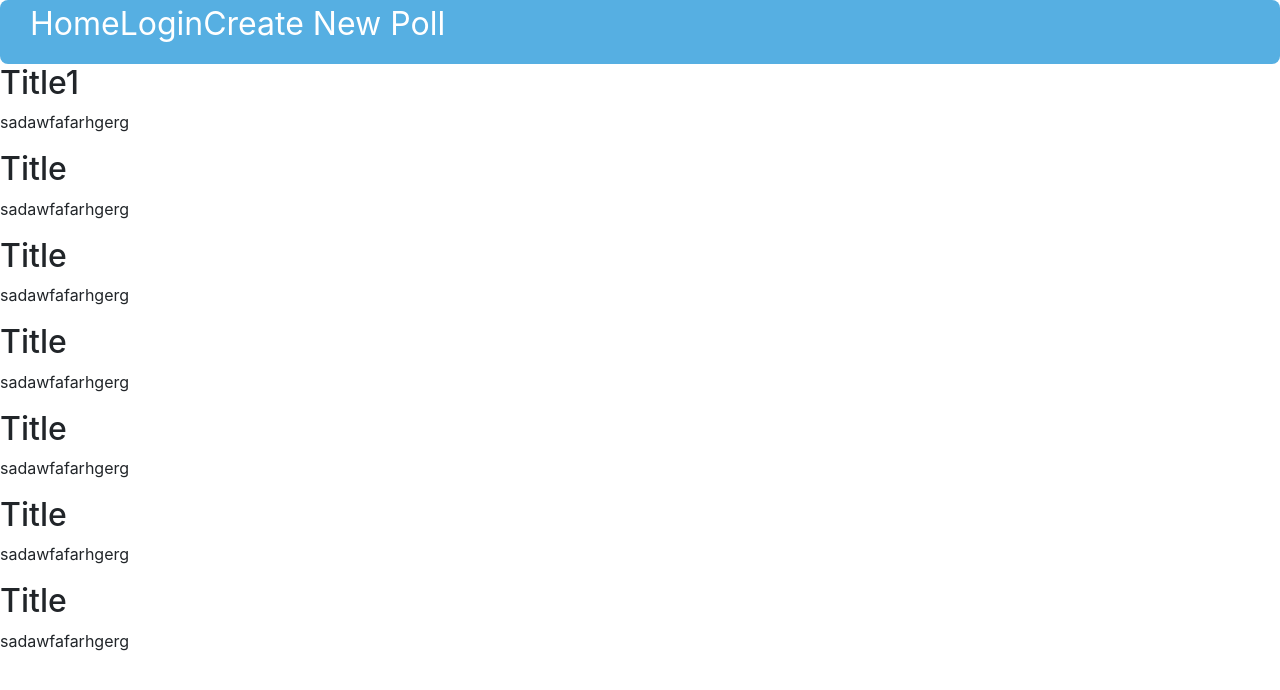
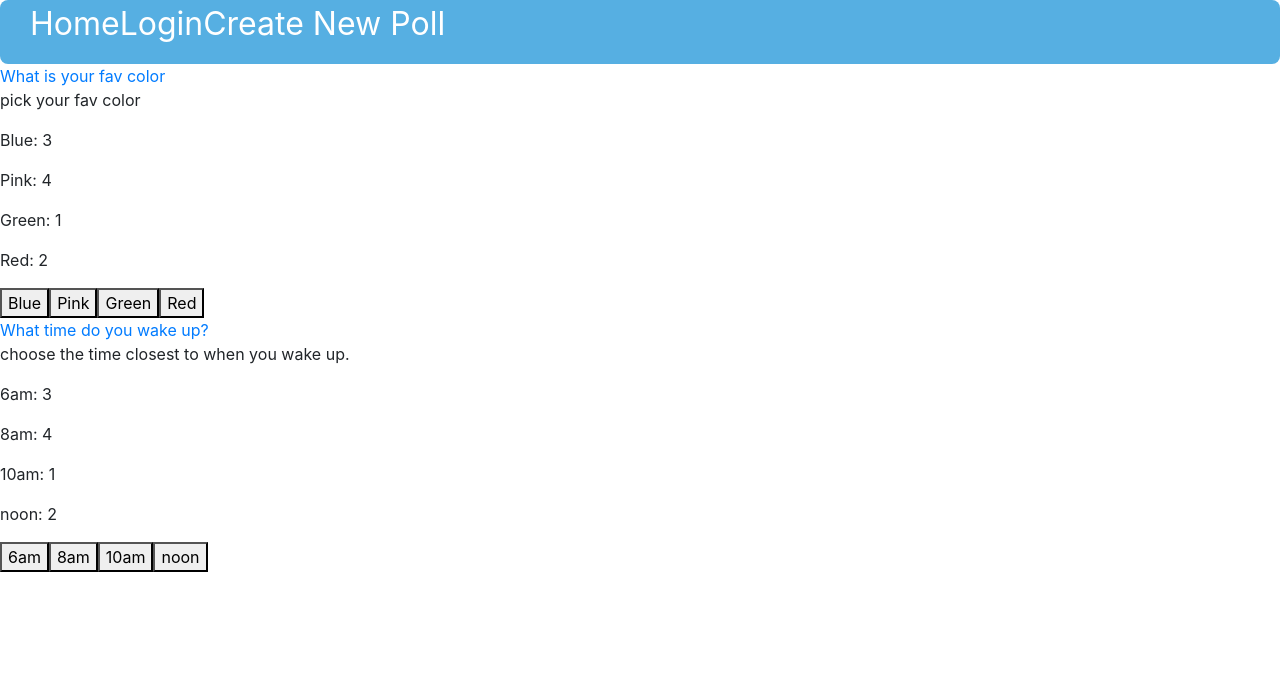
Before and after one commit to ChrisKCarr/Pollista-FrontEnd, a React (Create React App) app in the folder polly-app/: page / in a window 1280 px wide. Shown: the top 690 px of the page. Built offline with nearby package versions, Linux system fonts and the light colour scheme.

Commit message:
Home page displays list of polls

```diff
--- a/polly-app/src/App.js
+++ b/polly-app/src/App.js
@@ -11,7 +11,6 @@ function App() {
       <header>
         <Switch>
           <Route exact path="/" component={Nav} />
-          {/* // Route to createPoll */}
           <Route path="/create" component={Create} />
         </Switch>
       </header>
--- a/polly-app/src/Components/Poll.js
+++ b/polly-app/src/Components/Poll.js
@@ -3,48 +3,71 @@ import { Link, Route } from "react-router-dom";
 
 const testList = [
   {
-    pollTitle: "Title1",
-    body: "sadawfafarhgerg",
-    options: ["Option A", "Option B"]
+    pollTitle: "What is your fav color",
+    body: "pick your fav color",
+    options: [
+      { name: "Blue", count: 3 },
+      { name: "Pink", count: 4 },
+      { name: "Green", count: 1 },
+      { name: "Red", count: 2 }
+    ],
+    choices: ["Blue", "Pink", "Green", "Red"]
   },
   {
-    pollTitle: "Title",
-    body: "sadawfafarhgerg",
-    options: ["Option A", "Option B"]
-  },
-  {
-    pollTitle: "Title",
-    body: "sadawfafarhgerg",
-    options: ["Option A", "Option B"]
-  },
-  {
-    pollTitle: "Title",
-    body: "sadawfafarhgerg",
-    options: ["Option A", "Option B"]
-  },
-  {
-    pollTitle: "Title",
-    body: "sadawfafarhgerg",
-    options: ["Option A", "Option B"]
-  },
-  {
-    pollTitle: "Title",
-    body: "sadawfafarhgerg",
-    options: ["Option A", "Option B"]
-  },
-  {
-    pollTitle: "Title",
-    body: "sadawfafarhgerg",
-    options: ["Option A", "Option B"]
+    pollTitle: "What time do you wake up?",
+    body: "choose the time closest to when you wake up.",
+    options: [
+      { name: "6am", count: 3 },
+      { name: "8am", count: 4 },
+      { name: "10am", count: 1 },
+      { name: "noon", count: 2 }
+    ],
+    choices: ["6am", "8am", "10am", "noon"]
   }
 ];
 class Poll extends Component {
+  //   constructor(props) {
+  //     super(props);
+  //     this.state = {
+  //       testing: testList.options
+  //     };
+  //     this.incrementCount = this.incrementCount.bind(this);
+  //   }
+
+  //   incrementCount(evt) {
+  //     this.setState({
+  //       testing: this.state.testing + 1
+  //     });
+  //   }
+
   render() {
+    console.log();
     let Poll = testList.map((PollObj, index) => {
+      let choices = PollObj.options.map((option, index) => {
+        return (
+          <p
+            className="choices"
+            key={index}
+          >{`${option.name}: ${option.count}`}</p>
+        );
+      });
+      let buttonChoices = PollObj.choices.map((choice, index) => {
+        return (
+          <button className="choicesButton" key={index}>
+            {choice}
+          </button>
+        );
+      });
       return (
         <div className="PollContainer" key={index}>
-          <h2 className="PollTitle">{PollObj.pollTitle}</h2>
+          <div className="PollTitle">
+            <Link to={`/${index}`}>{PollObj.pollTitle}</Link>
+          </div>
           <p className="Description">{PollObj.body}</p>
+          <div className="PollChoicesContainer">
+            <span>{choices}</span>
+          </div>
+          <div className="buttonChoicesContainer">{buttonChoices}</div>
         </div>
       );
     });
```
